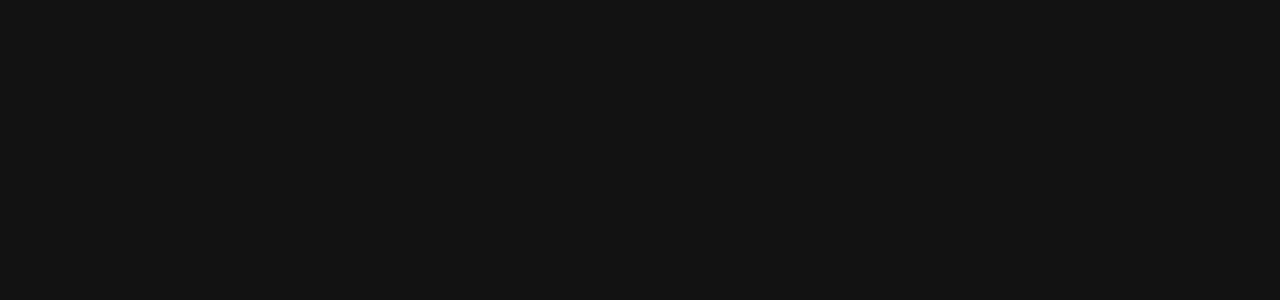
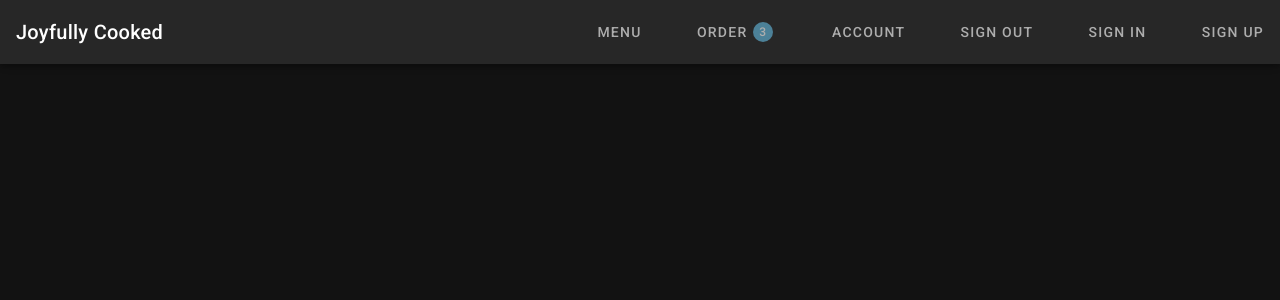
Before and after one commit to wdmatthews/joyfully-cooked, a Nuxt app: page /order in a window 1280 px wide. Before the commit this address had no page. Shown: the top 300 px of the page. Built offline with nearby package versions, Linux system fonts and the light colour scheme.

Commit message:
Added an app bar.

```diff
--- /dev/null
+++ b/assets/data/links.js
@@ -0,0 +1,27 @@
+export default [
+  {
+    icon: 'utensils',
+    text: 'Menu',
+  },
+  {
+    icon: 'shopping-bag',
+    text: 'Order',
+    isOrder: true,
+  },
+  {
+    icon: 'user',
+    text: 'Account',
+  },
+  {
+    icon: 'sign-out-alt',
+    text: 'Sign Out',
+  },
+  {
+    icon: 'sign-in-alt',
+    text: 'Sign In',
+  },
+  {
+    icon: 'user-plus',
+    text: 'Sign Up',
+  },
+]
--- a/assets/variables.scss
+++ b/assets/variables.scss
@@ -15,3 +15,5 @@
 );
 
 $border-radius-root: 1rem;
+
+$toolbar-title-padding: 4px;
--- /dev/null
+++ b/components/TheAppBar.vue
@@ -0,0 +1,47 @@
+<template>
+  <v-app-bar app>
+    <v-toolbar-title class="text-h6">
+      Joyfully Cooked
+    </v-toolbar-title>
+    <v-spacer />
+    <v-app-bar-nav-icon class="mr-n3 d-md-none" />
+    <v-toolbar-items class="mr-n4 d-none d-md-flex">
+      <v-btn
+        v-for="(link, i) in links"
+        :key="`link-${i}`"
+        plain
+        class="text-button"
+      >
+        <template v-if="link.isOrder">
+          <v-badge
+            :content="3"
+            :value="3"
+            color="secondary darken-1"
+            inline
+          >
+            <v-icon left>
+              fas fa-{{ link.icon }}
+            </v-icon>
+            {{ link.text }}
+          </v-badge>
+        </template>
+        <template v-else>
+          <v-icon left>
+            fas fa-{{ link.icon }}
+          </v-icon>
+          {{ link.text }}
+        </template>
+      </v-btn>
+    </v-toolbar-items>
+  </v-app-bar>
+</template>
+
+<script>
+import links from '~/assets/data/links'
+
+export default {
+  data: vm => ({
+    links,
+  }),
+}
+</script>
--- a/layouts/default.vue
+++ b/layouts/default.vue
@@ -1,5 +1,6 @@
 <template>
   <v-app>
+    <the-app-bar />
     <v-main>
       <nuxt />
     </v-main>
```
